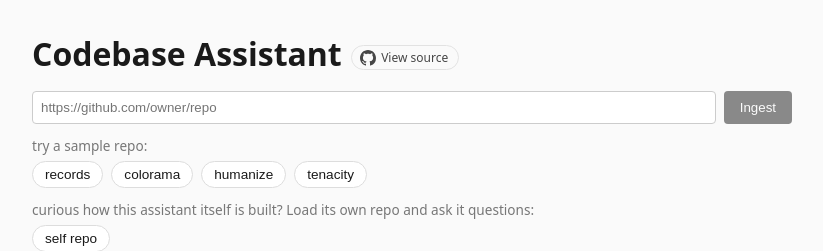
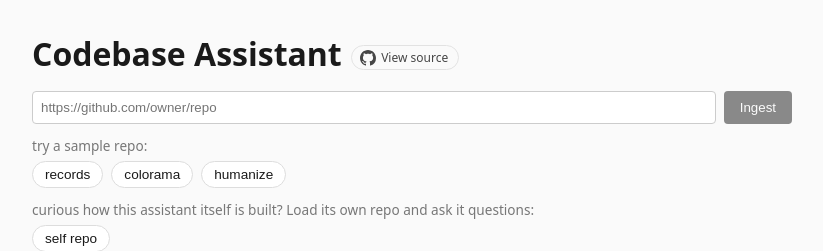
Before and after one commit to arnav0418/github-codebase-assistance, a React (Vite) app in the folder frontend/: page / in a window 1280 px wide. Shown: the top 251 px of the page, without its empty margins (228-1051 px from the left). Built offline with nearby package versions, Linux system fonts and the light colour scheme; no server answers.

Commit message:
Drop tenacity from sample repos — reliably OOMs on the free-tier deploy

```diff
--- a/frontend/src/components/RepoInput.jsx
+++ b/frontend/src/components/RepoInput.jsx
@@ -16,11 +16,6 @@ const SAMPLE_REPOS = [
     label: "humanize",
     url: "https://github.com/python-humanize/humanize",
     description: "Human-readable numbers, dates, sizes (~13 files)",
-  },
-  {
-    label: "tenacity",
-    url: "https://github.com/jd/tenacity",
-    description: "Retrying library for Python (~20 files)",
   },
 ];
 
```
